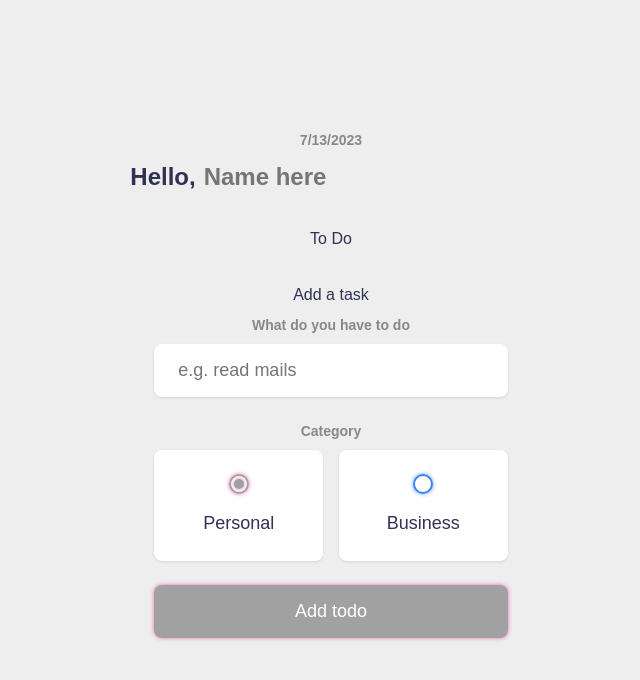
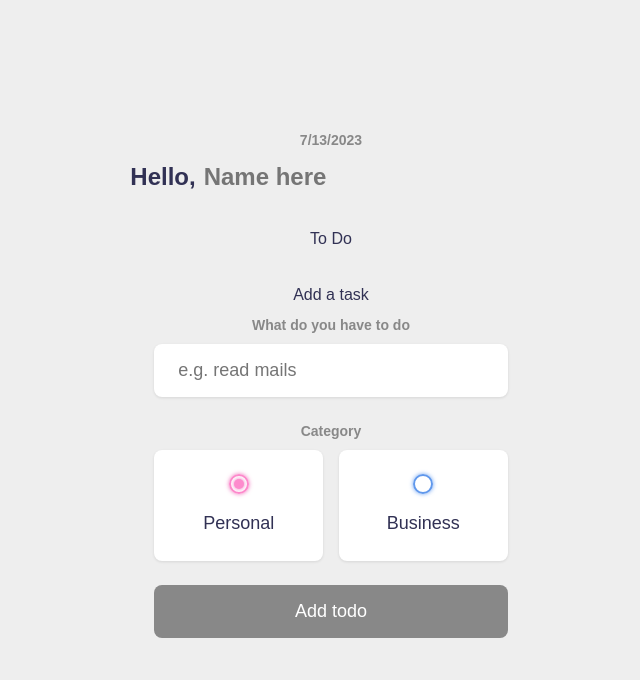
Before and after one commit to gattacode/ToDo, a Vue app: page / in a window 1280 px wide. Shown: the top 680 px of the page, without its empty margins (309-949 px from the left). Built offline with nearby package versions, Linux system fonts and the light colour scheme.

Commit message:
Update main.css

```diff
--- a/src/main.css
+++ b/src/main.css
@@ -1,6 +1,6 @@
 :root {
-	--primary: #a1a1a1;
-	--business: #3A82EE;
+	--primary: #fd8bcd;
+	--business: #6098ec;
 	--personal: var(--primary);
 	--light: #EEE;
 	--grey: #888;
@@ -10,7 +10,7 @@
 	--shadow: 0 1px 3px rgba(0, 0, 0, 0.1);
 
 	--business-glow: 0px 0px 4px rgba(58, 130, 238, 0.75);
-	--personal-glow: 0px 0px 4px rgba(234, 64, 164, 0.75);
+	--personal-glow: 0px 0px 4px #ea40a4bf;
 }
 
 * {
@@ -164,9 +164,9 @@ input:checked ~ .bubble::after {
 	font-size: 1.125rem;
 	padding: 1rem 1.5rem;
 	color: #FFF;
-	background-color: var(--primary);
+	background-color: var(--grey);
 	border-radius: 0.5rem;
-	box-shadow: var(--personal-glow);
+	box-shadow: var(--light);
 	cursor: pointer;
 	transition: 0.2s ease-in-out;
 }
```
